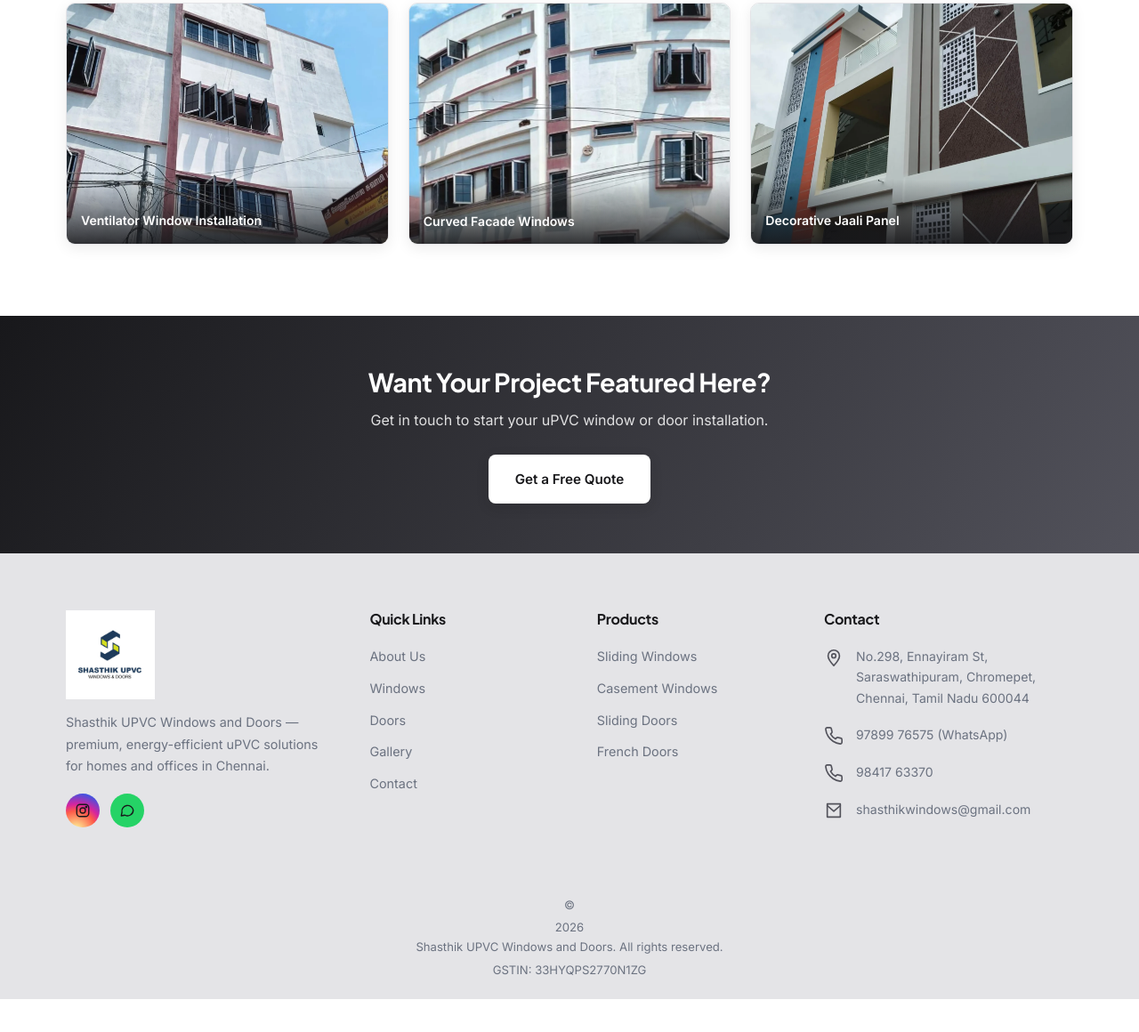
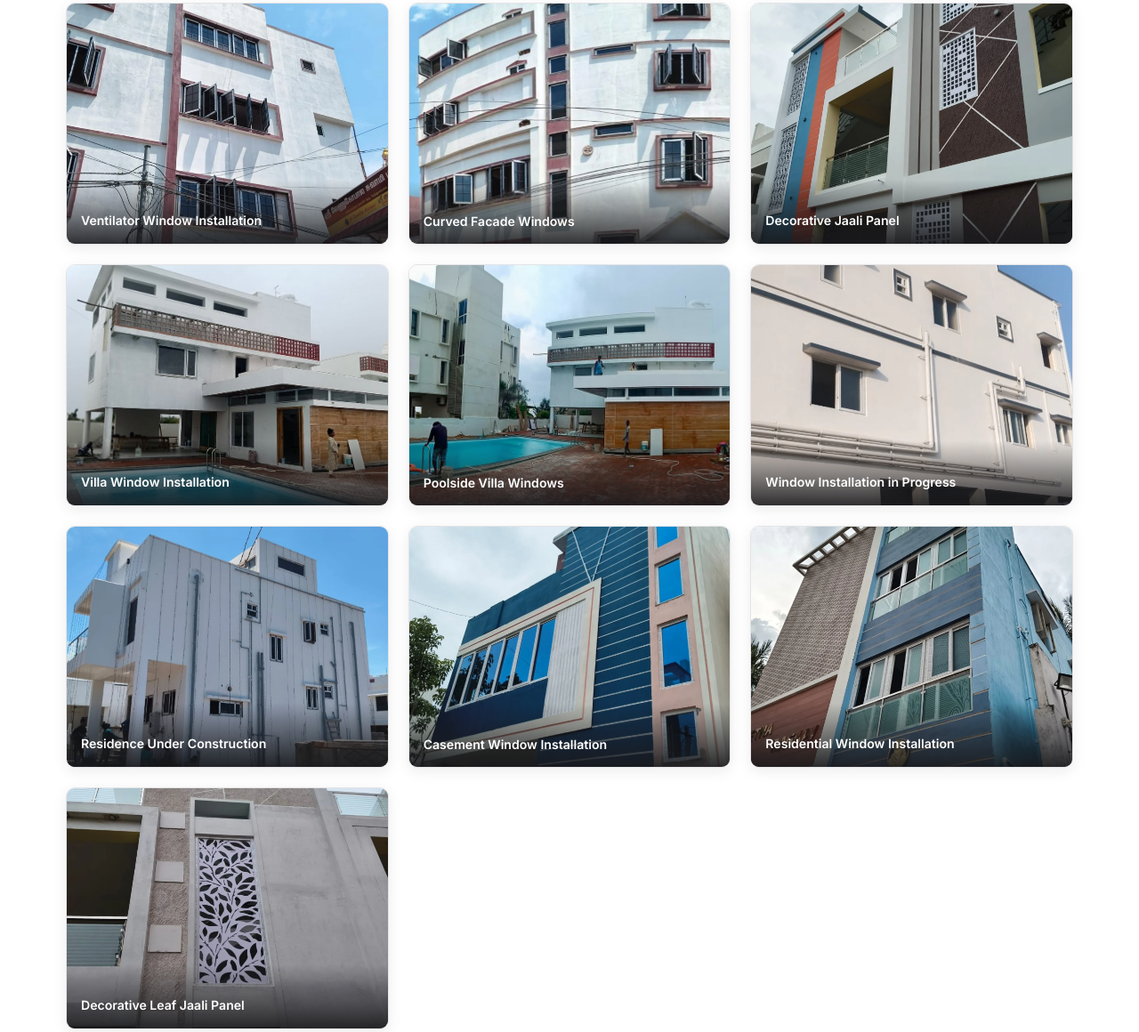
Before and after one commit to Sibi46/upvcwindows, a plain HTML site: page gallery.html in a window 1280 px wide. Shown: the part 1432-2592 px from the top of the page at 89% size. Before the commit the page ends 2555 px from the top, so only its background shows below. Drawn offline with Linux system fonts and the light colour scheme.

Commit message:
Add remaining real project photos to gallery (all 18 now shown)

```diff
--- a/gallery.html
+++ b/gallery.html
@@ -100,6 +100,34 @@
         <img src="images/projects/project-17.jpg" alt="Decorative jaali panel installation" loading="lazy">
         <span class="gallery-caption">Decorative Jaali Panel</span>
       </div>
+      <div class="gallery-item">
+        <img src="images/projects/project-02.jpg" alt="Window installation on a villa with swimming pool" loading="lazy">
+        <span class="gallery-caption">Villa Window Installation</span>
+      </div>
+      <div class="gallery-item">
+        <img src="images/projects/project-03.jpg" alt="Window installation on a poolside villa" loading="lazy">
+        <span class="gallery-caption">Poolside Villa Windows</span>
+      </div>
+      <div class="gallery-item">
+        <img src="images/projects/project-05.jpg" alt="Window installation on a residential building" loading="lazy">
+        <span class="gallery-caption">Window Installation in Progress</span>
+      </div>
+      <div class="gallery-item">
+        <img src="images/projects/project-10.jpg" alt="Window installation on a residential building under construction" loading="lazy">
+        <span class="gallery-caption">Residence Under Construction</span>
+      </div>
+      <div class="gallery-item">
+        <img src="images/projects/project-13.jpg" alt="Casement window installation on a blue-toned building" loading="lazy">
+        <span class="gallery-caption">Casement Window Installation</span>
+      </div>
+      <div class="gallery-item">
+        <img src="images/projects/project-16.jpg" alt="Window installation on a residential building" loading="lazy">
+        <span class="gallery-caption">Residential Window Installation</span>
+      </div>
+      <div class="gallery-item">
+        <img src="images/projects/project-18.jpg" alt="Decorative leaf-pattern jaali panel installation" loading="lazy">
+        <span class="gallery-caption">Decorative Leaf Jaali Panel</span>
+      </div>
 
     </div>
   </div>
```
